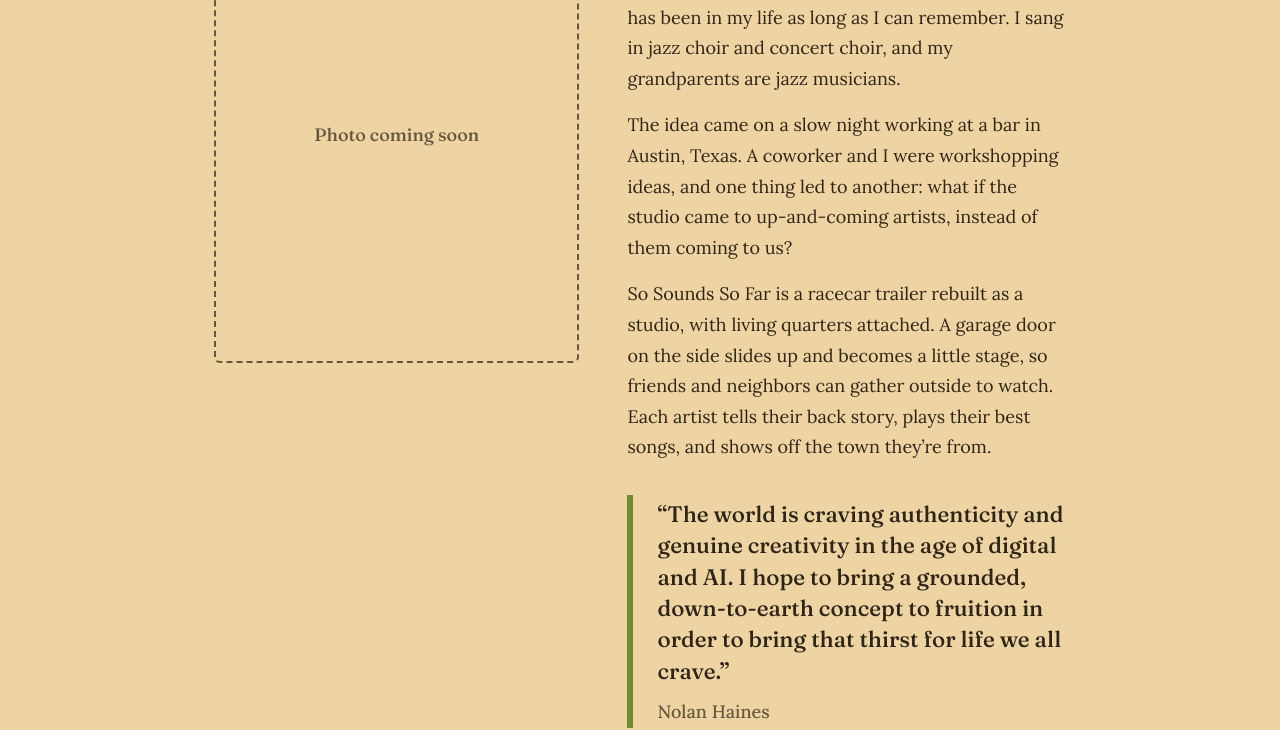
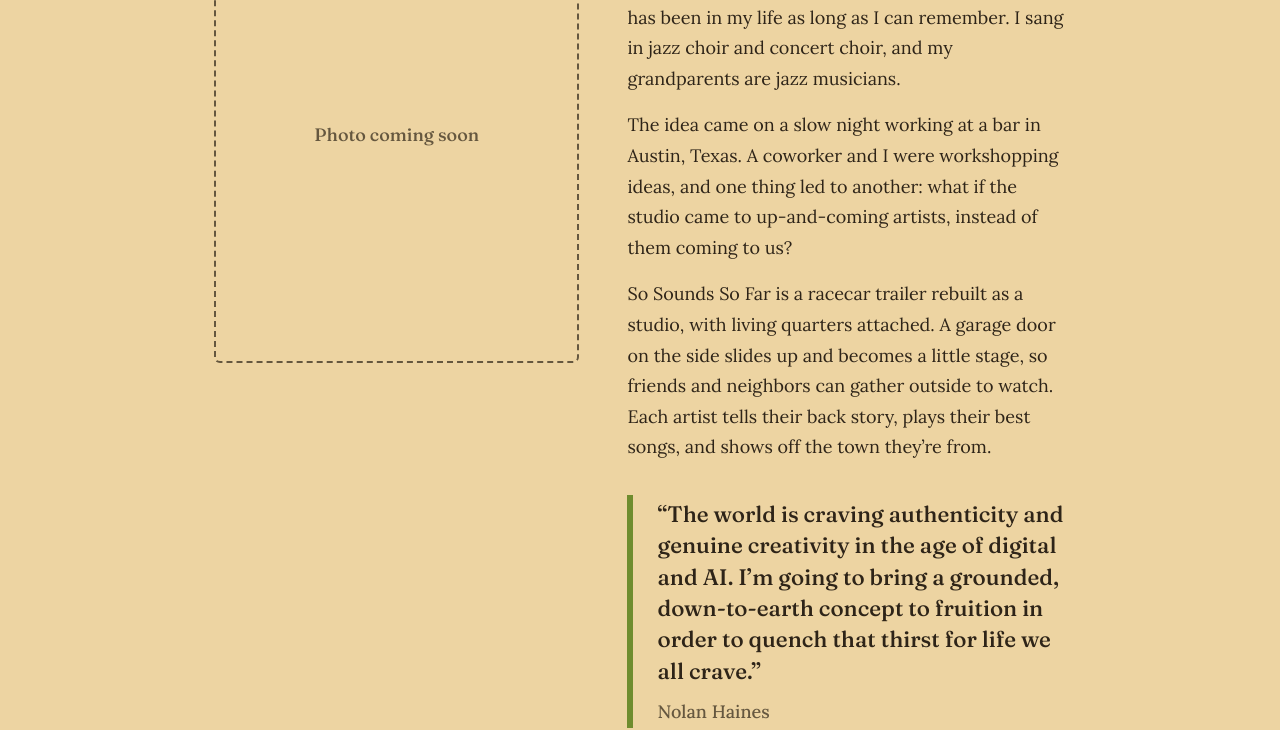
Before and after one commit to nolanlhaines/soundssofar, an Astro site: page /meet-nolan in a window 1280 px wide. Shown: the part 228-958 px from the top of the page. Built offline with nearby package versions, Linux system fonts and the light colour scheme; Astro itself is replaced by a stand-in of ours.

Commit message:
Update Nolan's quote

```diff
--- a/src/pages/meet-nolan.astro
+++ b/src/pages/meet-nolan.astro
@@ -18,7 +18,7 @@ import Layout from "../layouts/Layout.astro";
     <p class="lead">I&rsquo;m Nolan Haines, from Santa Cruz, California. Music has been in my life as long as I can remember. I sang in jazz choir and concert choir, and my grandparents are jazz musicians.</p>
     <p class="lead">The idea came on a slow night working at a bar in Austin, Texas. A coworker and I were workshopping ideas, and one thing led to another: what if the studio came to up-and-coming artists, instead of them coming to us?</p>
     <p class="lead">So Sounds So Far is a racecar trailer rebuilt as a studio, with living quarters attached. A garage door on the side slides up and becomes a little stage, so friends and neighbors can gather outside to watch. Each artist tells their back story, plays their best songs, and shows off the town they&rsquo;re from.</p>
-    <blockquote class="quote">&ldquo;The world is craving authenticity and genuine creativity in the age of digital and AI. I hope to bring a grounded, down-to-earth concept to fruition in order to bring that thirst for life we all crave.&rdquo;<cite>Nolan Haines</cite></blockquote>
+    <blockquote class="quote">&ldquo;The world is craving authenticity and genuine creativity in the age of digital and AI. I&rsquo;m going to bring a grounded, down-to-earth concept to fruition in order to quench that thirst for life we all crave.&rdquo;<cite>Nolan Haines</cite></blockquote>
     </div>
   </div>
 </section>
```
